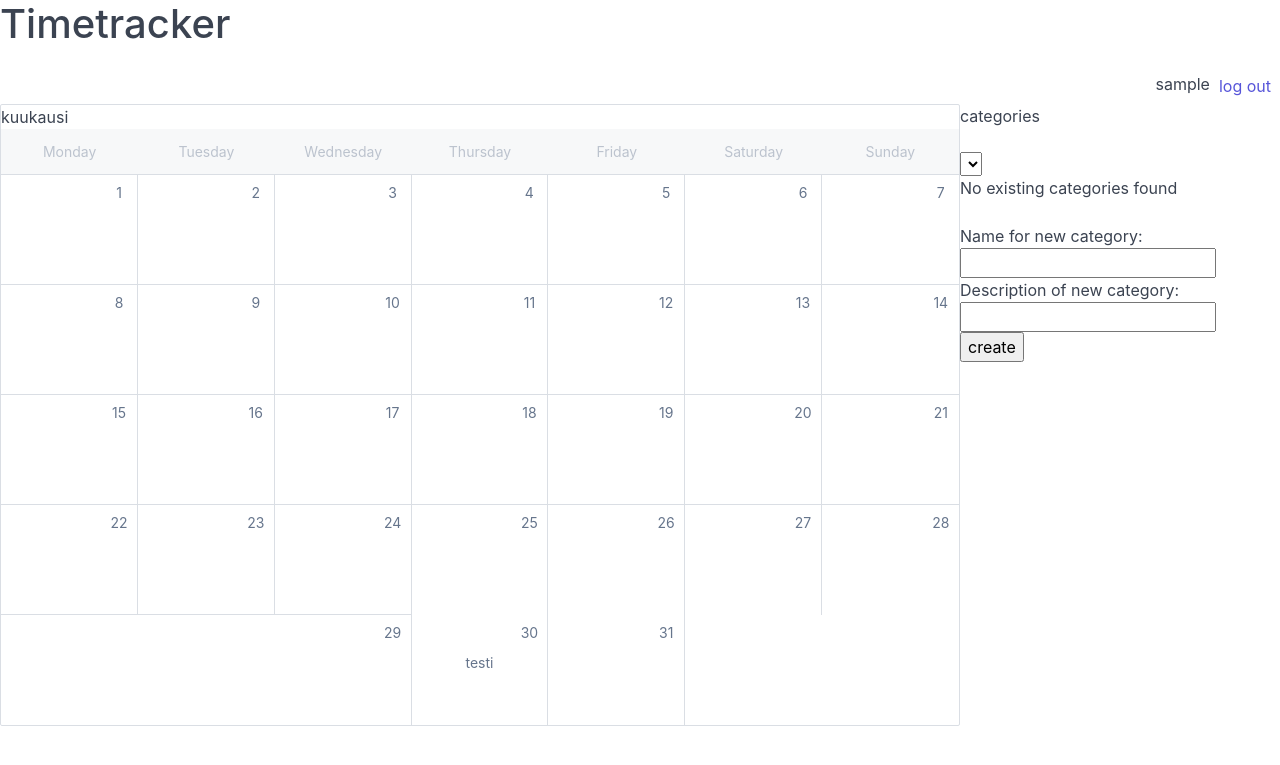
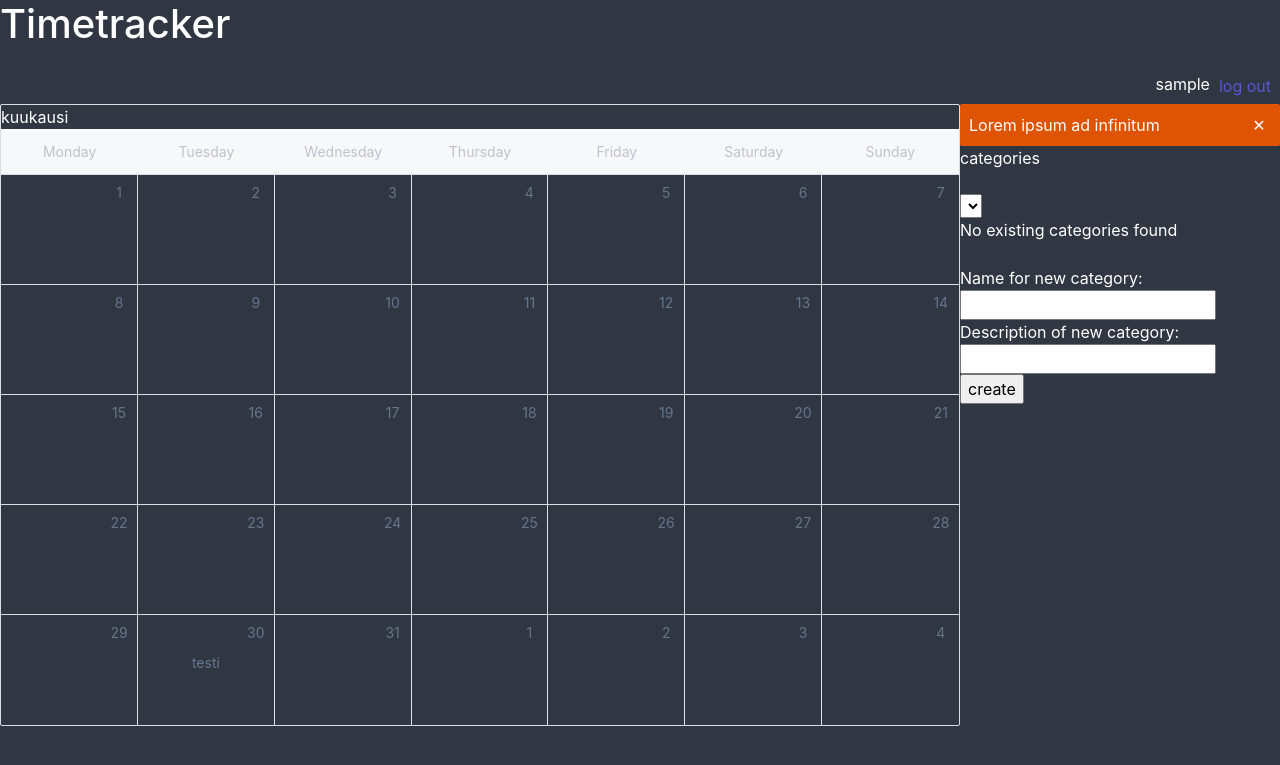
Before and after one commit to jussmaki/timetracker, a Flask app: template templates/calendar.html in a window 1280 px wide. Shown: the top 765 px of the page. Run offline with Flask 2, Linux system fonts and the light colour scheme; the template is opened without the code that fills it: values that come from a table or form of the project are taken from there, others are empty; the visitor is signed in with stand-in values (Sample User, id 1); data comes from the database, SQL or seed files in the repository.

Commit message:
first version of layout

```diff
--- a/templates/calendar.html
+++ b/templates/calendar.html
@@ -1,27 +1,8 @@
-<!doctype html>
-<html>
-<head>
-  <title>Timetracker</title>
-  <link rel="stylesheet" href="https://unpkg.com/spectre.css/dist/spectre.min.css">
-  <link rel="stylesheet" href="https://unpkg.com/spectre.css/dist/spectre-exp.min.css">
-  <link rel="stylesheet" href="https://unpkg.com/spectre.css/dist/spectre-icons.min.css">
-</head>
-<body>
-  <h1>Timetracker</h1>
-
-  <header class="navbar">
-      <section class="navbar-section">
-        {{ calendar.name }} {{ calendar.description }}
-      </section>
-      <div class="navbar-section">
-        <div class="navbar-brad">{{ current_user.realname }}<a href="/logout" class="btn btn-link">log out</a></div>
-      </div>
-    </header>
-
+{% extends "layout.html" %}
+{% block content %}
   <div class="container">
     <div class="columns">
       <div class="col-9">
-
         <div class="calendar calendar-lg">
           <div class="calendar-navbar">
             <div class="calendar-primary">kuukausi</div>
@@ -147,15 +128,29 @@
               <div class="calendar-date">
                 <button class="date-item">31</button>
                </div>
-
+              <div class="calendar-date">
+                <button class="date-item">1</button>
+              </div>
+              <div class="calendar-date">
+                <button class="date-item">2</button>
+              </div>
+              <div class="calendar-date">
+                <button class="date-item">3</button>
+              </div>
+              <div class="calendar-date">
+                <button class="date-item">4</button>
+              </div>
+            </div>
           </div>
         </div>
       </div>
 
+      <div class=col-3>
 
+        <div class="toast toast-error">
+          Lorem ipsum ad infinitum
+          <button class="btn btn-clear float-right"></button>
         </div>
-
-      <div class=col-3>
 
         <!--ul class="menu">
           <li class="divider" data-content="Calendars"></li>
@@ -193,5 +188,5 @@
         </form>
       </div>
     </div>
-  </body>
-</html>
+    <!--script type="text/javascript" src="/static/calendar.js"></script-->
+{% endblock %}
--- /dev/null
+++ b/templates/layout.html
@@ -0,0 +1,22 @@
+<!doctype html>
+<html>
+<head>
+  <title>Timetracker</title>
+  <!--muista päivittää näihin versiot-->
+  <link rel="stylesheet" href="https://unpkg.com/spectre.css/dist/spectre.min.css">
+  <link rel="stylesheet" href="https://unpkg.com/spectre.css/dist/spectre-exp.min.css">
+  <link rel="stylesheet" href="https://unpkg.com/spectre.css/dist/spectre-icons.min.css">
+</head>
+<body class="bg-dark">
+  <h1>Timetracker</h1>
+  <header class="navbar">
+      <section class="navbar-section">
+        {{ calendar.name }} {{ calendar.description }}
+      </section>
+      <div class="navbar-section">
+        <div class="navbar-brad">{{ current_user.realname }}<a href="/logout" class="btn btn-link">log out</a></div>
+      </div>
+</header>
+{% block content %}{% endblock %}
+</body>
+</html>
```
Also changed, not shown: routes.py (+19 -0 lines). Lines whose indentation alone changed are shown as unchanged.
